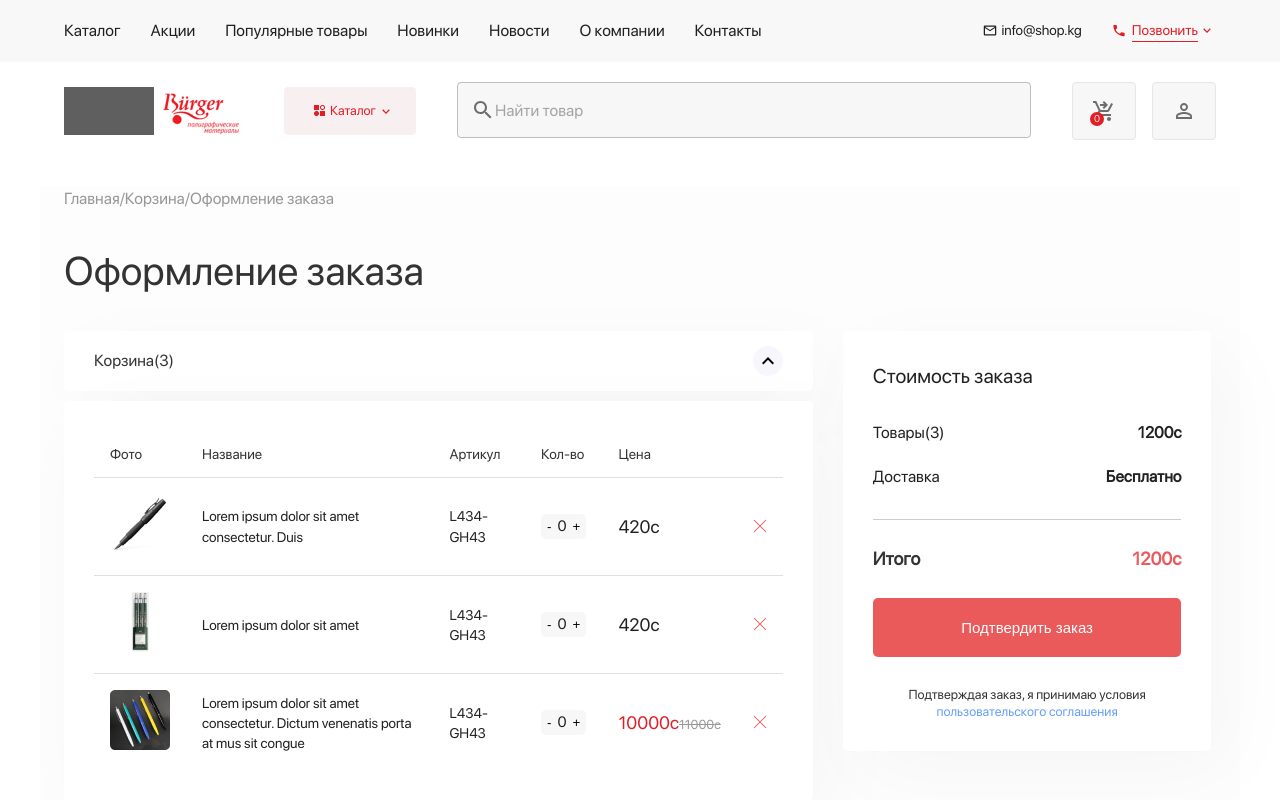
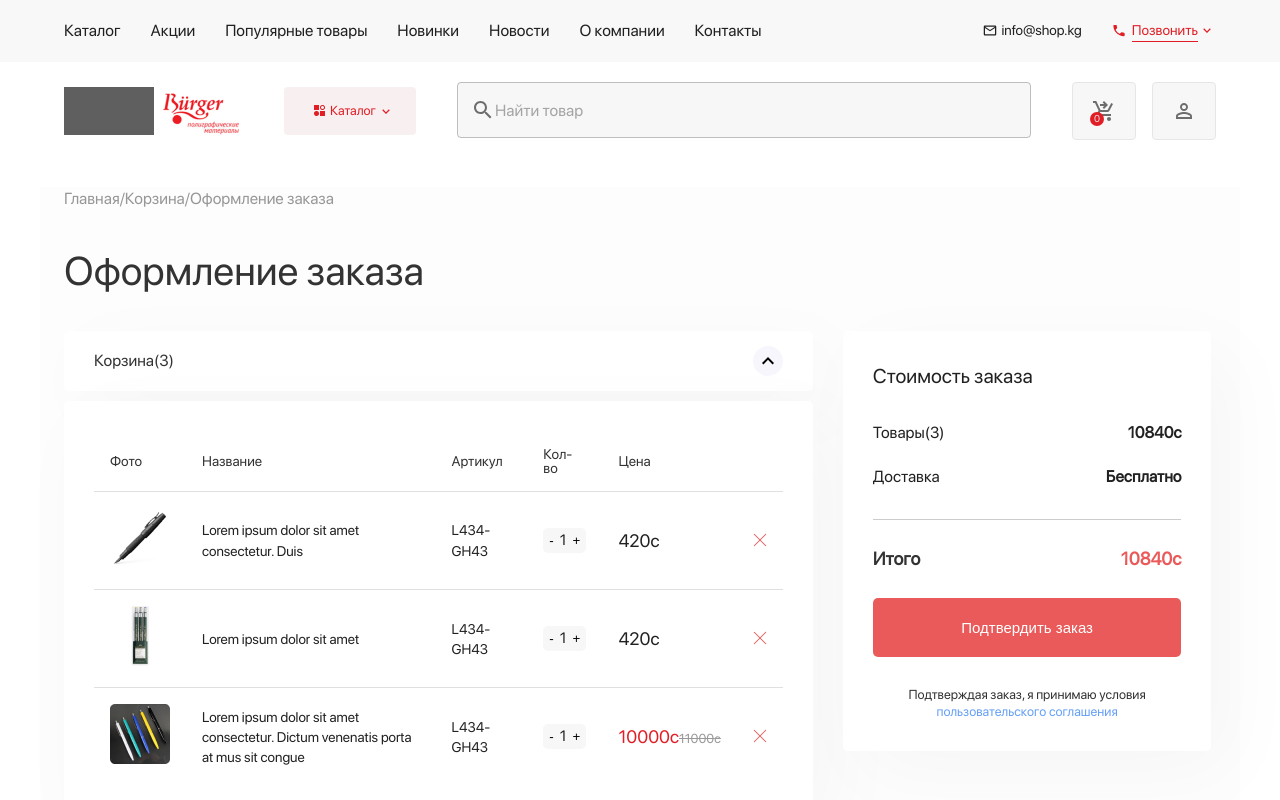
Before and after one commit to TolgonaiA/Shop-orderPage, a React (Create React App) app: page / in a window 1280 px wide. Shown: the top 800 px of the page. Built offline with nearby package versions, Linux system fonts and the light colour scheme.

Commit message:
started state

```diff
--- a/src/containers/Basket/Basket.js
+++ b/src/containers/Basket/Basket.js
@@ -6,43 +6,18 @@ import {
 } from "@mui/material";
 import KeyboardArrowUpIcon from '@mui/icons-material/KeyboardArrowUp';
 import './Basket.css';
-import Pen from '../../assets/pen.png';
-import USB from '../../assets/usb.png';
-import Pens from '../../assets/pens.png';
+
 
 const rows = ['Фото', 'Название', 'Артикул', 'Кол-во','Цена']
 
-const data = [
-  {
-    img: Pen,
-    name: 'Lorem ipsum dolor sit amet consectetur. Duis',
-    art: 'L434-GH43',
-    count: '0',
-    price: 420,
-  },
-  {
-    img: USB,
-    name: 'Lorem ipsum dolor sit amet ',
-    art: 'L434-GH43',
-    count: '0',
-    price: 420,
-  },
-  {
-    img: Pens,
-    name: 'Lorem ipsum dolor sit amet consectetur. Dictum venenatis porta at mus sit congue',
-    art: 'L434-GH43',
-    count: '0',
-    price: 10000,
-    prevPrice: 11000
-  },
-]
 
-const Basket = () => {
+
+const Basket = ({data}) => {
 
   return (
     <Box sx={{marginBottom: '30px'}}>
       <Box className='basket-title'>
-        <Typography className='basket-title-item'>Корзина(3)</Typography>
+        <Typography className='basket-title-item'>Корзина({data.length})</Typography>
         <button type='button' className='basket-title-btn'><KeyboardArrowUpIcon className='basket-title-icon'/></button>
       </Box>
       <TableContainer className='basket-table' component={Paper}>
--- a/src/containers/Order/Order.js
+++ b/src/containers/Order/Order.js
@@ -1,4 +1,5 @@
 import React from 'react';
+import { useState } from 'react';
 import {Box, Container, Typography} from "@mui/material";
 import Basket from "../Basket/Basket";
 import './Order.css';
@@ -6,22 +7,50 @@ import OrderAmount from "../OrderAmount/OrderAmount";
 import OrderPlace from "../OrderPlace/OrderPlace";
 import ClientInfo from "../ClientInfo/ClientInfo";
 import Delivery from "../Delivery/Delivery";
+import Pen from '../../assets/pen.png';
+import USB from '../../assets/usb.png';
+import Pens from '../../assets/pens.png';
 
 
 const Order = () => {
+  const [data, setData] = useState([
+    {
+      img: Pen,
+      name: 'Lorem ipsum dolor sit amet consectetur. Duis',
+      art: 'L434-GH43',
+      count: 1,
+      price: 420,
+    },
+    {
+      img: USB,
+      name: 'Lorem ipsum dolor sit amet ',
+      art: 'L434-GH43',
+      count: 1,
+      price: 420,
+    },
+    {
+      img: Pens,
+      name: 'Lorem ipsum dolor sit amet consectetur. Dictum venenatis porta at mus sit congue',
+      art: 'L434-GH43',
+      count: 1,
+      price: 10000,
+      prevPrice: 11000
+    },
+  ])
+
   return (
     <Container maxWidth='lg' sx={{marginTop: '47px', background: 'rgba(229, 229, 229, 0.1)', position: 'relative'}}>
       <Typography className='order-path'>Главная/Корзина/Оформление заказа</Typography>
       <Typography variant='h4' className='order-title'>Оформление заказа</Typography>
       <Box sx={{display: 'flex'}}>
         <Box sx={{maxWidth: '65%'}}>
-          <Basket/>
+          <Basket data={data}/>
           <OrderPlace/>
           <ClientInfo/>
           <Delivery/>
         </Box>
         <Box sx={{marginLeft: '30px', width: '32%'}}>
-          <OrderAmount/>
+          <OrderAmount data={data}/>
         </Box>
       </Box>
     </Container>
--- a/src/containers/OrderAmount/OrderAmount.js
+++ b/src/containers/OrderAmount/OrderAmount.js
@@ -2,15 +2,15 @@
 import './OrderAmount.css';
 import {Box, Typography} from "@mui/material";
 
-const OrderAmount = () => {
+const OrderAmount = ({data}) => {
   return (
     <Box className='order-amount'>
       <div className='order-amount-wrap'>
         <Typography sx={{padding: '0', fontSize: '20px'}} >Стоимость заказа</Typography>
         <div className='order-amount-detail'>
           <div>
-            <p className='order-amount-text'>Товары(3)</p>
-            <p className='order-amount-text amount'>1200c</p>
+            <p className='order-amount-text'>Товары({data.length})</p>
+            <p className='order-amount-text amount'>{data.map(el => el.count * el.price).reduce((a,b) => a+b)}c</p>
           </div>
           <div>
             <p className='order-amount-text'>Доставка</p>
@@ -20,7 +20,7 @@ const OrderAmount = () => {
       </div>
       <div className='order-amount-total-wrap'>
         <p className='order-amount-total'>Итого</p>
-        <p className='total-amount'>1200с</p>
+        <p className='total-amount'>{data.map(el => el.count * el.price).reduce((a,b) => a+b)}с</p>
       </div>
       <button className='total-amount-btn' type='button'>Подтвердить заказ</button>
       <div className='total-amount-agreement'>Подтверждая заказ, я принимаю условия
```
Also changed, not shown: 13 other files (tests, documents, lock files or other folders).
